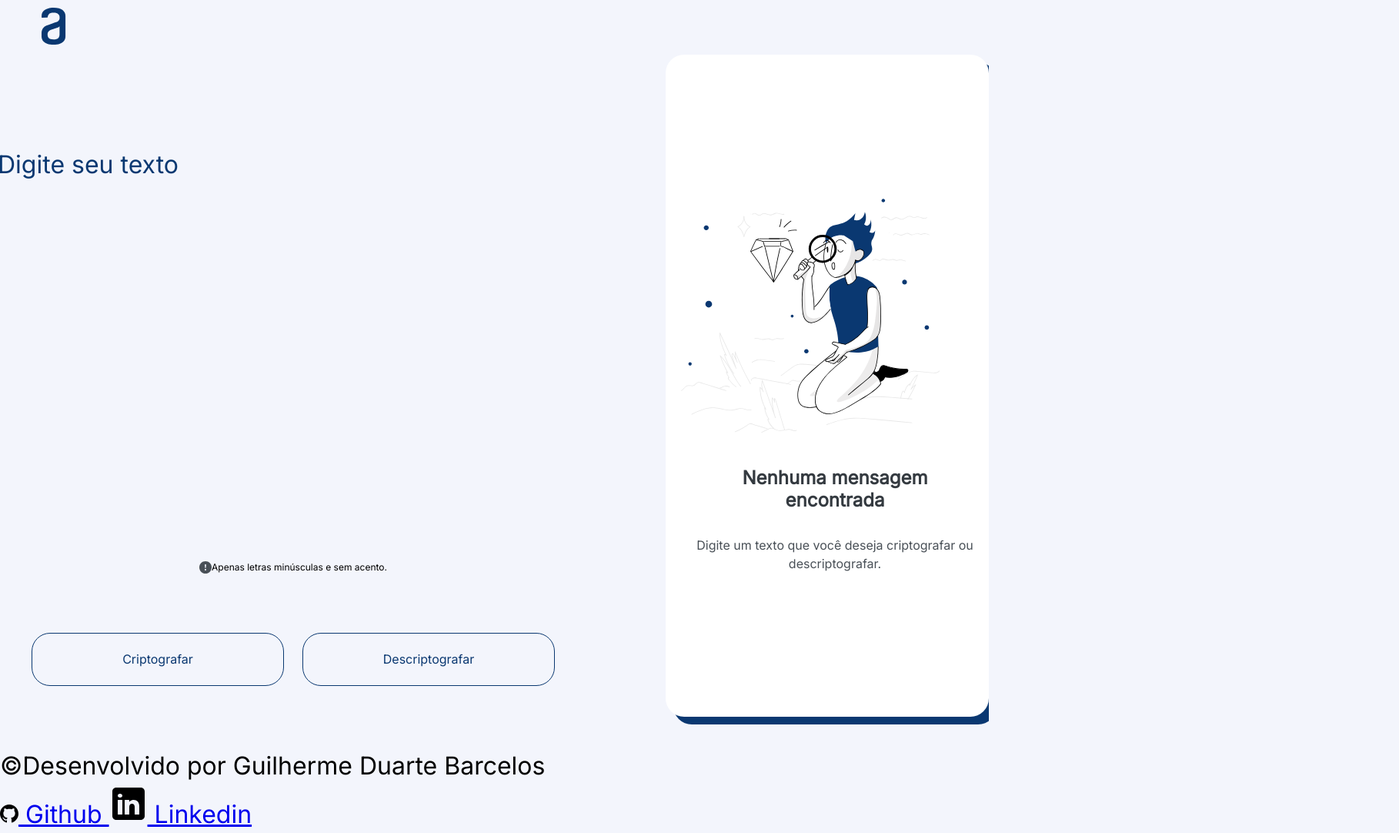
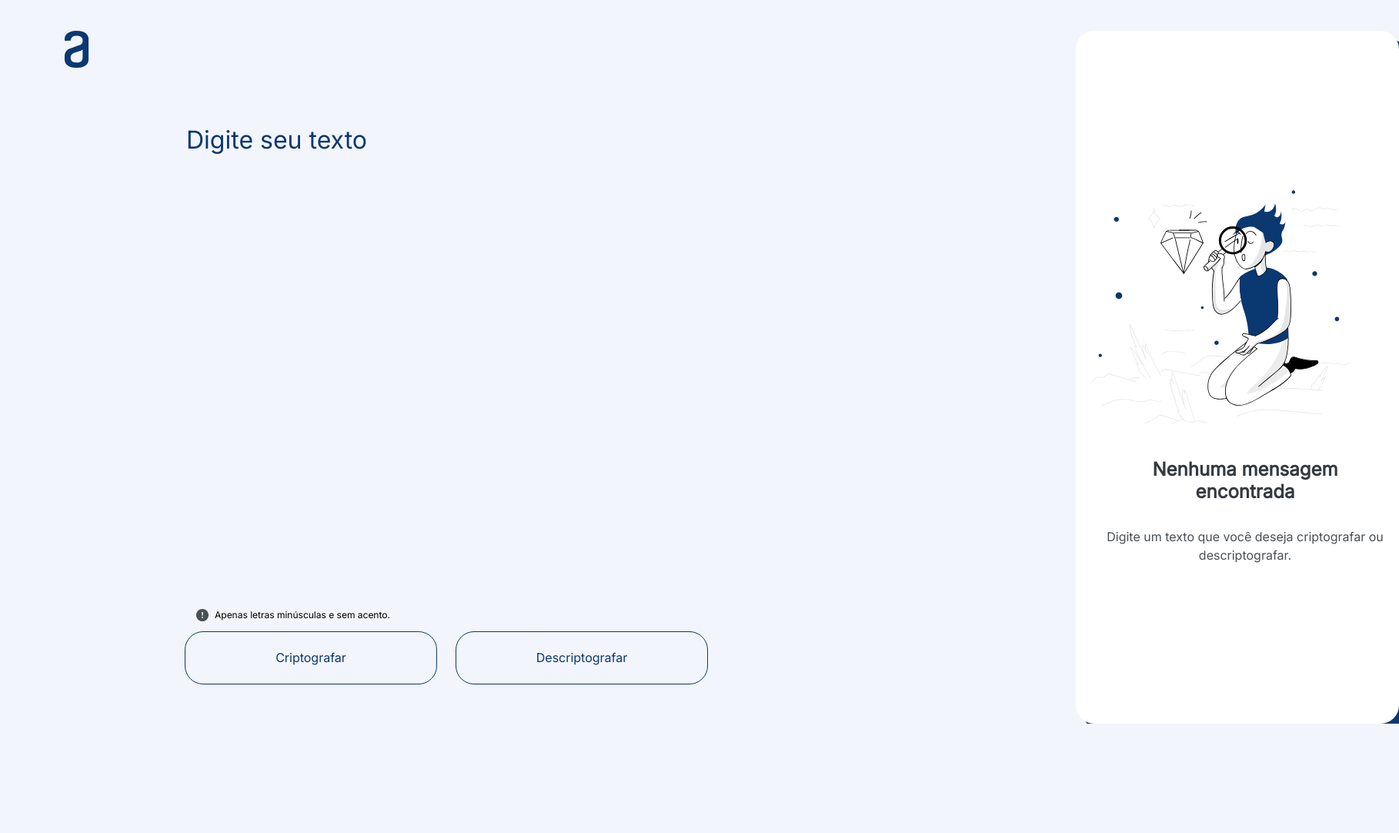
Before and after one commit to jooooou/one-decodificador, a plain HTML site: page index.html in a window 1280 px wide. Shown: the whole page at 77% size, 1818 px wide, since content can reach past the window. After the commit the page ends 940 px from the top, so only its background shows below. Drawn offline with Linux system fonts and the light colour scheme.

Commit message:
Alterando posições dos elementos para absolute

```diff
--- a/css/style.css
+++ b/css/style.css
@@ -12,8 +12,11 @@ body {
 
 
 .logo_alura{
-    margin-left:10px;
-    padding-top:10px;
+    position: absolute;
+    width: 120px;
+    height: 48px;
+    left: 40px;
+    top: 40px;
 }
 
 /* Main */
@@ -36,14 +39,17 @@ main{
     outline:none;
     border:none;
     color:#0A3871;
-    margin-top:90px;
-    width:60vw;
-    height:57vh;
     font-size:32px;
     font-family: 'Inter', sans-serif;
     background:none;
     word-break: break-word;
     resize:none;
+
+    position: absolute;
+    width: 1000px;
+    height: 600px;
+    left: 240px;
+    top: 160px;
 }
 
 ::placeholder{
@@ -52,6 +58,14 @@ main{
 
 .informacao{
     display:flex;
+    align-items: center;
+    gap:8px;
+
+    position: absolute;
+    width: 252px;
+    height: 18px;
+    left: 255px;
+    top: 790px;
 }
 
 .informacao h6{
@@ -83,6 +97,23 @@ button:hover{
     display:grid;
     grid-template-columns: 1fr 1fr;
     gap:24px;
+
+    position: absolute;
+    width: 680px;
+    height: 67px;
+    left: 240px;
+    top: 820px;
+}
+
+.botoes2{
+    display:grid;
+    gap:16px;
+
+    position: absolute;
+    width: 336px;
+    height: 67px;
+    left:45px;
+    top: 710px;
 }
 
 
@@ -91,20 +122,22 @@ button:hover{
     outline:none;
     border:none;
     color:#495057;
-    width:20vw;
-    height:57vh;
     font-family: 'Inter', sans-serif;
     background:none;
     word-break: break-word;
     resize:none;
     font-size:24px;
+
+    position: absolute;
+    width: 340px;
+    height: 630px;
+    left: 40px;
+    top: 32px;
 }
 
 /* Card */
 
 #card{
-    width:400px;
-    height:860px;
     background-color:white;
     border:none;
     border-radius:24px;
@@ -116,6 +149,12 @@ button:hover{
     align-items:center;
     margin-bottom:40px;
     box-shadow:10px 10px;
+
+    position: absolute;
+    width: 400px;
+    height: 900px;
+    left:1300px;
+    top: 40px;
 }
 
 #aparecido{
@@ -153,4 +192,6 @@ button:hover{
    flex-grow:0;
 }
 
+
+
 /* Footer */
--- a/index.html
+++ b/index.html
@@ -40,27 +40,27 @@
 
                 <div id="escondido">
                     <textarea id="saida" readonly></textarea>
-                    <button id="btn_copiar">Copiar</button>
-                    <button id="btn_limpar">Limpar</button>
+                    <div class="botoes2">
+                        <button id="btn_copiar">Copiar</button>
+                        <button id="btn_limpar">Limpar</button>
+                    </div>
                 </div>
             </aside>
         </section>
 
     </main>
 
-    <footer>
+    <!-- <footer>
         <div>
             <p> &copy;Desenvolvido por Guilherme Duarte Barcelos</p>
             <a href="https://github.com/jooooou" target="_blank">
-                <img src="./img/logo_github.svg">
-                Github
+                <img src="./img/logo_github.svg" class="logo_github">
             </a>
             <a href="https://www.linkedin.com/in/guilhermeduartebarcelos/" target="_blank">
                 <img src="./img/logo_linkedin.svg">
-                Linkedin
             </a>
         </div>
-    </footer>
+    </footer> -->
 
     <script src="script.js"></script>
 </body>
```
